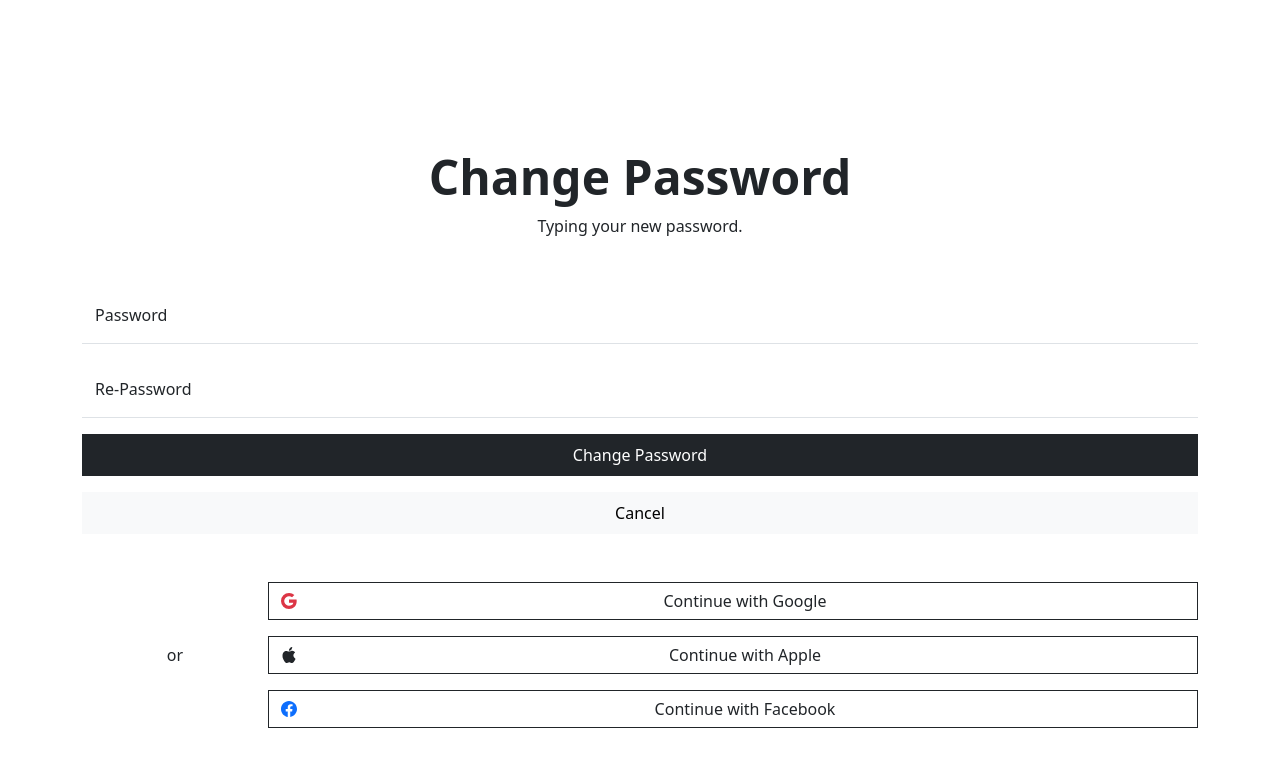
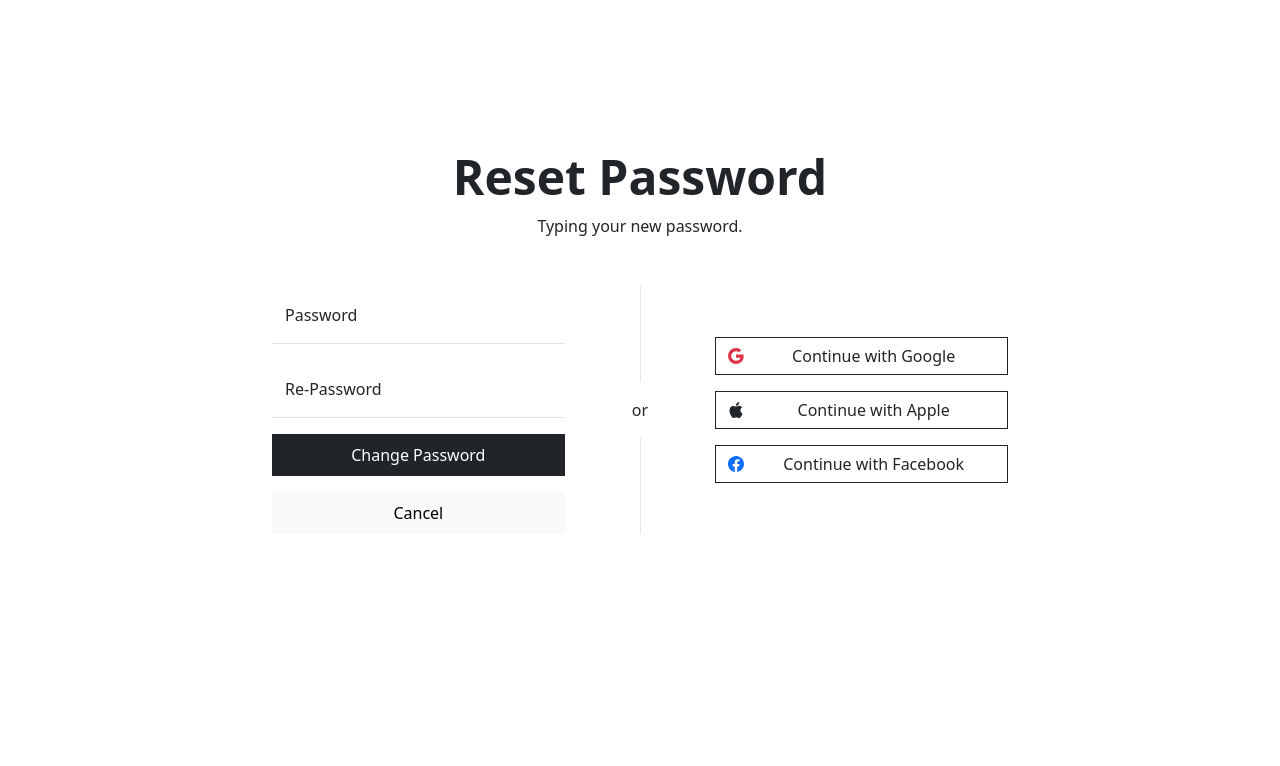
Before and after one commit to nguyenthequyen210398/Mock2024_Group3, a React (Vite) app in the folder fe-book-movie-tickets/: page /reset-password in a window 1280 px wide. Shown: the top 766 px of the page. Built offline with nearby package versions, Linux system fonts and the light colour scheme.

Commit message:
Fix UI of ResetPassword, ForgotPassword

```diff
--- a/fe-book-movie-tickets/src/pages/auth/ForgotPassword.jsx
+++ b/fe-book-movie-tickets/src/pages/auth/ForgotPassword.jsx
@@ -48,9 +48,9 @@ function ForgotPassword() {
                     </div>
                 </div>
                 <div className="row justify-content-center">
-                    <div className="col-12 ">
+                    <div className="col-12 col-lg-10 col-xl-8">
                         <div className="row gy-5 justify-content-center">
-                            <div className="col-12">
+                            <div className="col-12 col-lg-5">
                                 <form onSubmit={onSubmit}>
                                     <div className="col-12">
                                         <div className="form-floating mb-3">
@@ -140,12 +140,14 @@ function ForgotPassword() {
                                     </div>
                                 </form>
                             </div>
-                            <div className="col-12  d-flex align-items-center">
-                                <div className="col-12 col-lg-2 d-flex align-items-center justify-content-center gap-3 flex-lg-column">
-
-                                    <div>or</div>
-
-                                </div>
+                            <div className="col-12 col-lg-2 d-flex align-items-center justify-content-center gap-3 flex-lg-column">
+                                <div className="bg-dark h-100 d-none d-lg-block" style={{ width: '1px', '--bs-bg-opacity': 0.1 }}></div>
+                                <div className="bg-dark w-100 d-lg-none" style={{ height: '1px', '--bs-bg-opacity': 0.1 }}></div>
+                                <div>or</div>
+                                <div className="bg-dark h-100 d-none d-lg-block" style={{ width: '1px', '--bs-bg-opacity': 0.1 }}></div>
+                                <div className="bg-dark w-100 d-lg-none" style={{ height: '1px', '--bs-bg-opacity': 0.1 }}></div>
+                            </div>
+                            <div className="col-12 col-lg-5 d-flex align-items-center">
                                 <div className="d-flex gap-3 flex-column w-100 ">
                                     <a href="#!" className="btn bsb-btn-2xl btn-outline-dark rounded-0 d-flex align-items-center">
                                         <svg xmlns="http://www.w3.org/2000/svg" width="16" height="16" fill="currentColor" className="bi bi-google text-danger" viewBox="0 0 16 16">
--- a/fe-book-movie-tickets/src/pages/auth/ResetPassword.jsx
+++ b/fe-book-movie-tickets/src/pages/auth/ResetPassword.jsx
@@ -37,17 +37,17 @@ function ResetPassword() {
         <section className="py-3 py-md-5 py-xl-8">
             <div className="container">
                 <div className="row">
-                    <div className="col-12">
+                    <div className="col-12 ">
                         <div className="mb-5">
-                            <h2 className="display-5 fw-bold text-center">Change Password</h2>
+                            <h2 className="display-5 fw-bold text-center">Reset Password</h2>
                             <p className="text-center m-0">Typing your new password.</p>
                         </div>
                     </div>
                 </div>
                 <div className="row justify-content-center">
-                    <div className="col-12 ">
+                    <div className="col-12  col-lg-10 col-xl-8">
                         <div className="row gy-5 justify-content-center">
-                            <div className="col-12">
+                            <div className="col-12 col-lg-5">
                                 <form onSubmit={onSubmit}>
                                     <div className="col-12">
                                         <div className="form-floating mb-3">
@@ -102,12 +102,14 @@ function ResetPassword() {
                                     </div>
                                 </form>
                             </div>
-                            <div className="col-12  d-flex align-items-center">
-                                <div className="col-12 col-lg-2 d-flex align-items-center justify-content-center gap-3 flex-lg-column">
-
-                                    <div>or</div>
-
-                                </div>
+                            <div className="col-12 col-lg-2 d-flex align-items-center justify-content-center gap-3 flex-lg-column">
+                                <div className="bg-dark h-100 d-none d-lg-block" style={{ width: '1px', '--bs-bg-opacity': 0.1 }}></div>
+                                <div className="bg-dark w-100 d-lg-none" style={{ height: '1px', '--bs-bg-opacity': 0.1 }}></div>
+                                <div>or</div>
+                                <div className="bg-dark h-100 d-none d-lg-block" style={{ width: '1px', '--bs-bg-opacity': 0.1 }}></div>
+                                <div className="bg-dark w-100 d-lg-none" style={{ height: '1px', '--bs-bg-opacity': 0.1 }}></div>
+                            </div>
+                            <div className="col-12 col-lg-5 d-flex align-items-center">
                                 <div className="d-flex gap-3 flex-column w-100 ">
                                     <a href="#!" className="btn bsb-btn-2xl btn-outline-dark rounded-0 d-flex align-items-center">
                                         <svg xmlns="http://www.w3.org/2000/svg" width="16" height="16" fill="currentColor" className="bi bi-google text-danger" viewBox="0 0 16 16">
```
